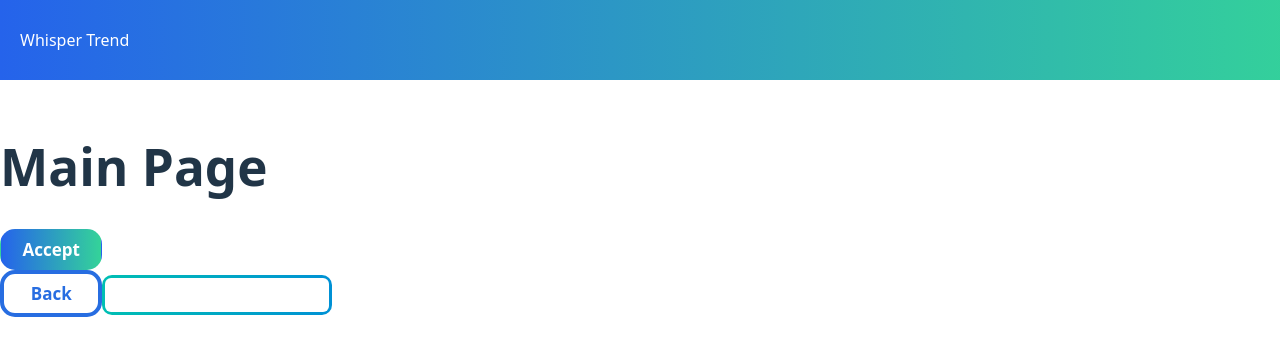
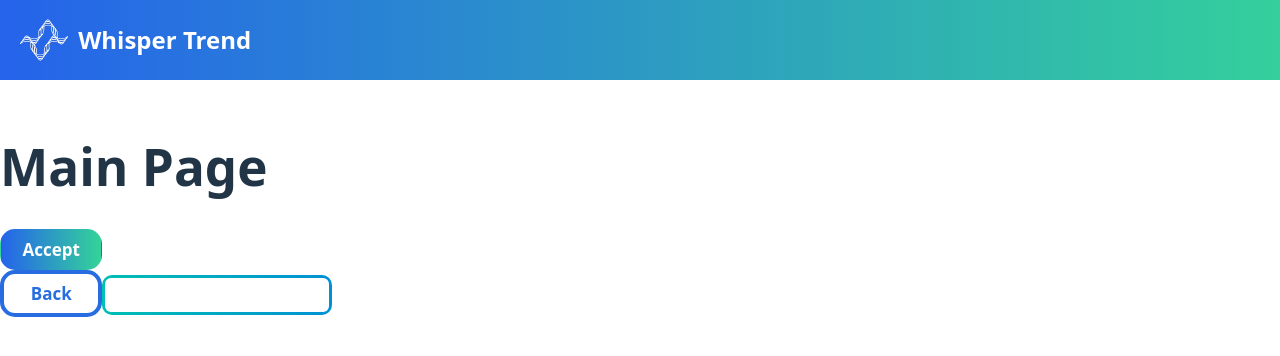
Before and after one commit to TecMrDocs/Cropopoly3-WhisperTrend, a React (Vite) app in the folder core/web/: page /main in a window 1280 px wide. Shown: the top 356 px of the page. Built offline with nearby package versions, Linux system fonts and the light colour scheme; the HTML template or start-up script is replaced by a standard one.

Commit message:
Update navbar

```diff
--- a/core/web/src/components/Navbar.tsx
+++ b/core/web/src/components/Navbar.tsx
@@ -1,11 +1,14 @@
 import React from 'react';
 import './styles/Navbar.css';
-
+import logo from '../assets/Wtw1.png';
 
 export default function Navbar() {
   return(
     <div className="navbar-styles">
-      <p>Whisper Trend</p>
+      <div className="logo-container">
+        <img src={logo} alt="Whisper Trend Logo" />
+        <p>Whisper Trend</p>
+      </div>
     </div>
   );
 }
--- a/core/web/src/components/styles/Navbar.css
+++ b/core/web/src/components/styles/Navbar.css
@@ -9,3 +9,21 @@
   background: linear-gradient(90deg, #2563eb 0%, #34d399 100%);
   color: white;
 }
+
+.logo-container {
+  display: flex;
+  align-items: center;
+  gap: 10px;
+}
+
+.navbar-styles img {
+  height: 50px;
+  width: auto;
+  object-fit: contain;
+}
+
+.logo-container p {
+  margin: 0;
+  font-size: 1.5rem;
+  font-weight: bold;
+}
```
Also changed, not shown: core/web/src/assets/Wtw1.png (added).
